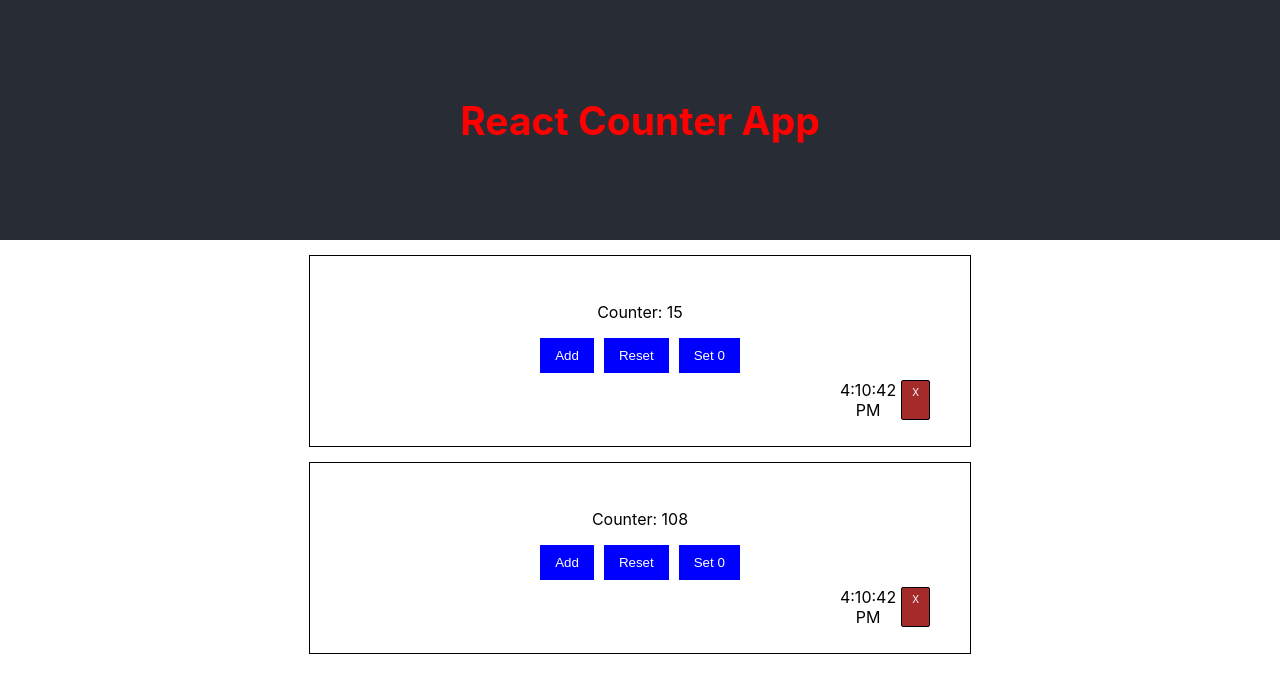
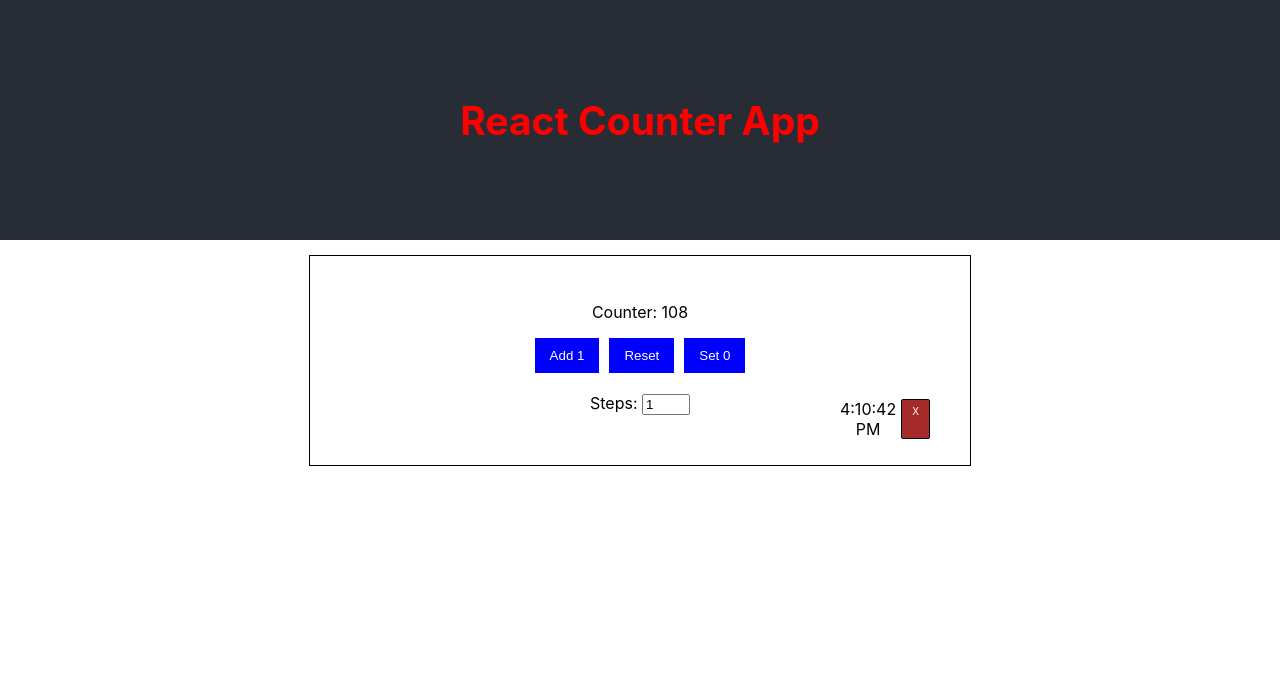
Before and after one commit to MariuszRozycki/react-counter-app, a React (Create React App) app: page / in a window 1280 px wide. Shown: the top 692 px of the page. Built offline with nearby package versions, Linux system fonts and the light colour scheme.

Commit message:
Update Counter & create Step

```diff
--- a/src/App.js
+++ b/src/App.js
@@ -9,7 +9,6 @@ const App = () => {
       <header className="App-header">
         <Heading text="React Counter App" classValue="red" />
       </header>
-      <Counter counterInitValue={15} />
       <Counter counterInitValue={108} />
     </div>
   );
--- a/src/Counter.js
+++ b/src/Counter.js
@@ -3,14 +3,16 @@ import { useState } from "react";
 import Display from "./components/Display";
 import ButtonsPanel from "./components/ButtonsPanel";
 import Clock from "./components/Clock";
+import Step from "./components/Step";
 
 const Counter = (props) => {
   const [counter, setCounter] = useState(props.counterInitValue);
   const [showClock, setShowClock] = useState(true);
+  const [step, setStep] = useState(1);
 
   const updateCounter = (action) => {
     if (action === "add") {
-      setCounter(counter + 1);
+      setCounter(counter + step);
     } else if (action === "reset") {
       setCounter(props.counterInitValue);
     } else {
@@ -18,10 +20,19 @@ const Counter = (props) => {
     }
   };
 
+  const updateStep = (e) => {
+    const numericValue = parseInt(e.target.value, 10);
+    if (!isNaN(numericValue)) {
+      setStep(numericValue);
+    } else {
+      setStep(1);
+    }
+  };
+
   return (
     <div className="counter">
       <Display counter={counter} />
-      <ButtonsPanel updateCounter={updateCounter} />
+      <ButtonsPanel step={step} updateCounter={updateCounter} />
       <div className="clockWrapper">
         {showClock ? (
           <Clock setShowClock={setShowClock} />
@@ -31,6 +42,7 @@ const Counter = (props) => {
           </p>
         )}
       </div>
+      <Step step={step} updateStep={updateStep} />
     </div>
   );
 };
--- a/src/components/ButtonsPanel.js
+++ b/src/components/ButtonsPanel.js
@@ -3,7 +3,9 @@ import "./ButtonsPanel.css";
 const ButtonsPanel = (props) => {
   return (
     <div className="buttonsPanel">
-      <button onClick={() => props.updateCounter("add")}>Add</button>
+      <button onClick={() => props.updateCounter("add")}>
+        Add {props.step}
+      </button>
       <button onClick={() => props.updateCounter("reset")}>Reset</button>
       <button onClick={() => props.updateCounter("zero")}>Set 0</button>
     </div>
--- /dev/null
+++ b/src/components/Step.css
@@ -0,0 +1,6 @@
+.step {
+  display: flex;
+  justify-content: center;
+  gap: 10px;
+  margin: 20px auto;
+}
--- /dev/null
+++ b/src/components/Step.js
@@ -0,0 +1,22 @@
+import "./Step.css";
+
+const Step = (props) => {
+  return (
+    <div className="step">
+      <form>
+        <label htmlFor="quantity">Steps: </label>
+        <input
+          type="number"
+          id="quantity"
+          name="quantity"
+          min="1"
+          max="5"
+          defaultValue={props.step}
+          onChange={(e) => props.updateStep(e)}
+        />
+      </form>
+    </div>
+  );
+};
+
+export default Step;
```
